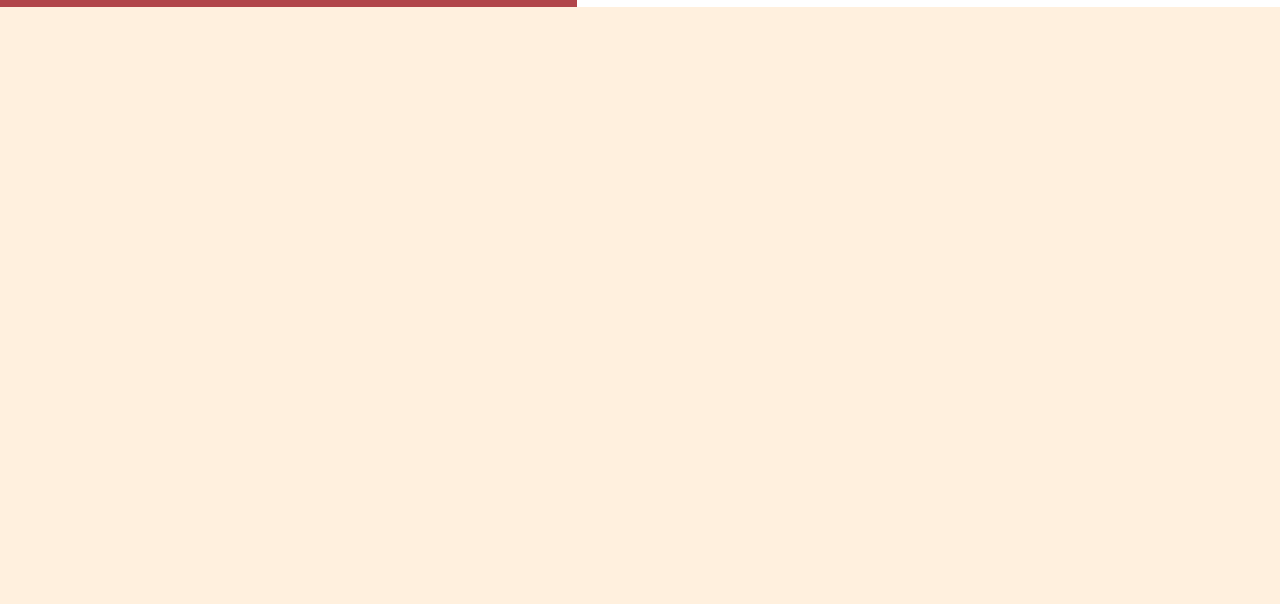
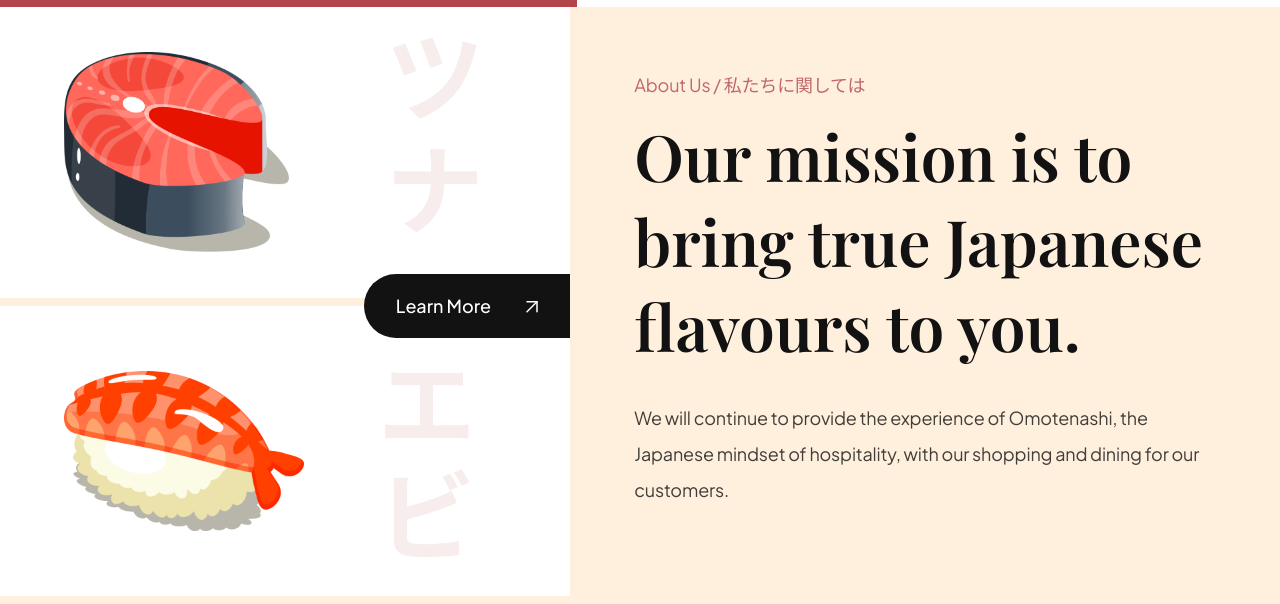
Before and after one commit to alisonsunn/sushi_web, a website built with Vite: page index.html in a window 1280 px wide. Shown: the part 792-1396 px from the top of the page. Before the commit the page ends 800 px from the top, so only its background shows below. Built offline with nearby package versions, Linux system fonts and the light colour scheme.

Commit message:
about section

```diff
--- /dev/null
+++ b/css/sections/about.css
@@ -0,0 +1,103 @@
+.about-us {
+  display: flex;
+  overflow: hidden;
+}
+
+.about-us__image {
+  display: flex;
+  flex-direction: column;
+  flex: 0.98;
+  justify-content: center;
+  background: var(--color-white);
+  position: relative;
+}
+
+.about-us__image-sushi3,
+.about-us__image-sushi2 {
+  padding: 32px 64px;
+  display: flex;
+  flex: 1;
+  align-items: center;
+  background-color: var(--color-white);
+  border-bottom: 8px solid var(--color-creamson);
+  background-size: contain;
+  background-position: center;
+  background-repeat: no-repeat;
+}
+
+.about-us__image-sushi2 {
+  background-image: url("../../assets/about_bg2.png");
+}
+
+.about-us__image-sushi3 {
+  background-image: url("../../assets/about_bg1.png");
+}
+
+.about-us__image-sushi3 img {
+  width: 225px;
+  height: 200px;
+  margin: 0;
+}
+
+.about-us__image-sushi2 img {
+  width: 240px;
+  height: 160px;
+}
+
+/* button */
+.about-us__image button {
+  position: absolute;
+  right: 0;
+  padding: 12px 32px;
+  min-height: 64px;
+  background: var(--secondary-color);
+  border-radius: 32px 0 0 32px;
+  border: 0;
+  outline: 0;
+  color: #fff;
+  font-family: var(--plus-jakarta-sans);
+  font-weight: 500;
+  font-size: 18px;
+  line-height: 23px;
+  cursor: pointer;
+}
+
+#about-us_button {
+  object-fit: contain;
+  margin-left: 32px;
+}
+
+.about-us__content {
+  display: flex;
+  flex-direction: column;
+  padding: 64px;
+  flex: 1;
+}
+
+.about-us__content p:first-child {
+  font-size: 18px;
+  font-weight: 400;
+  font-family: var(--plus-jakarta-sans);
+  color: var(--primary-color);
+  opacity: 0.8;
+  letter-spacing: -0.01em;
+}
+
+.about-us__content h3 {
+  font-size: 64px;
+  font-weight: 600;
+  font-family: var(--playfair-display);
+  color: var(--secondary-color);
+  margin-top: 16px;
+}
+
+.about-us__content p:last-child {
+  font-size: 18px;
+  font-weight: 400;
+  font-family: var(--plus-jakarta-sans);
+  line-height: 36px;
+  letter-spacing: -0.01em;
+  color: var(--secondary-color);
+  opacity: 0.8;
+  margin: 32px 0px;
+}
--- a/css/style.css
+++ b/css/style.css
@@ -4,6 +4,7 @@
 /* other css file imports */
 @import url("sections/header.css");
 @import url("sections/hero.css");
+@import url("sections/about.css");
 
 /* CSS variables for reusablity across all files (including above imported) */
 :root {
@@ -28,65 +29,13 @@
   padding: 0;
   box-sizing: border-box;
   scroll-behavior: smooth;
+  text-decoration: none;
 }
 
-body {
-  max-width: 1280px;
-  margin: 0 auto;
+ body {
+  /* max-width: 1280px; */
+  /* margin: 0 auto; */
   background-color: var(--color-creamson);
-}
-
-a {
-  text-decoration: none;
-  color: inherit;
-}
-
-
-.flex-center {
-  display: flex;
-  justify-content: center;
-  align-items: center;
-}
-
-.flex-between {
-  display: flex;
-  justify-content: space-between;
-  align-items: center;
-}
-
-.sushi__subtitle {
-  font-size: 18px;
-  font-weight: 400;
-  font-family: var(--plus-jakarta-sans);
-
-  color: var(--primary-color);
-  opacity: 0.8;
-
-  letter-spacing: -0.01em;
-}
-
-.sushi__title {
-  font-size: 64px;
-  font-weight: 600;
-  font-family: var(--playfair-display);
-
-  color: var(--secondary-color);
-
-  margin-top: 16px;
-}
-
-.sushi__description {
-  font-size: 18px;
-  font-weight: 400;
-  font-family: var(--plus-jakarta-sans);
-
-  line-height: 36px;
-  letter-spacing: -0.01em;
-
-  color: var(--secondary-color);
-  opacity: 0.8;
-
-  margin: 32px 0px;
 }
 
 
--- a/index.html
+++ b/index.html
@@ -1,5 +1,6 @@
 <!DOCTYPE html>
 <html lang="en">
+
 <head>
   <meta charset="UTF-8">
   <meta http-equiv="X-UA-Compatible" content="IE=edge">
@@ -8,6 +9,7 @@
   <link rel="stylesheet" href="css/style.css">
   <title>Sushiman</title>
 </head>
+
 <body>
   <header>
     <!-- Nav -->
@@ -41,9 +43,9 @@
     <div class="hero__image">
       <img src="assets/sushi-1.png">
       <h2>
-          日  <br>
-          本  <br>
-          食  <br>
+        日 <br>
+        本 <br>
+        食 <br>
       </h2>
       <div class="hero__image-overlay"></div>
     </div>
@@ -70,6 +72,28 @@
     </div>
 
   </section>
+  <section class="about-us">
+    <div class="about-us__image">
+      <div class="about-us__image-sushi3">
+        <img src="assets/sushi-3.png" alt="sushi-3">
+      </div>
+      <button>
+        Learn More
+        <img id="about-us_button" src="/assets/arrow-up-right.svg" alt="learn more">
+      </button>
+      <div class="about-us__image-sushi2">
+        <img src="assets/sushi-2.png" alt="sushi-2">
+      </div>
+    </div>
+    <div class="about-us__content">
+      <p>About Us / 私たちに関しては</p>
+      <h3>Our mission is to bring true Japanese flavours to you.</h3>
+      <p>We will continue to provide the experience of Omotenashi, the Japanese mindset of hospitality, with our
+        shopping and dining for our customers.
+      </p>
+    </div>
+  </section>
   <script src="js/script.js" type="module"></script>
 </body>
+
 </html>
```
Lines whose indentation alone changed are shown as unchanged.
